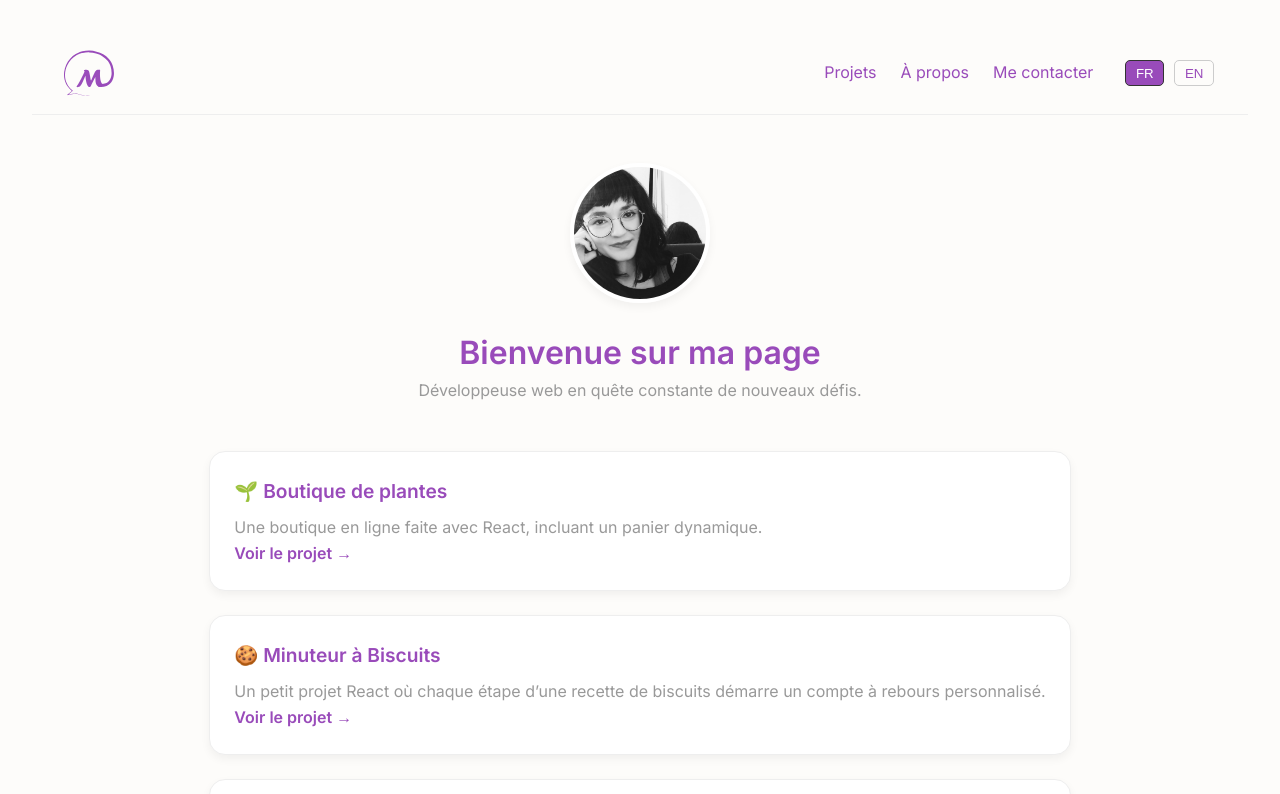
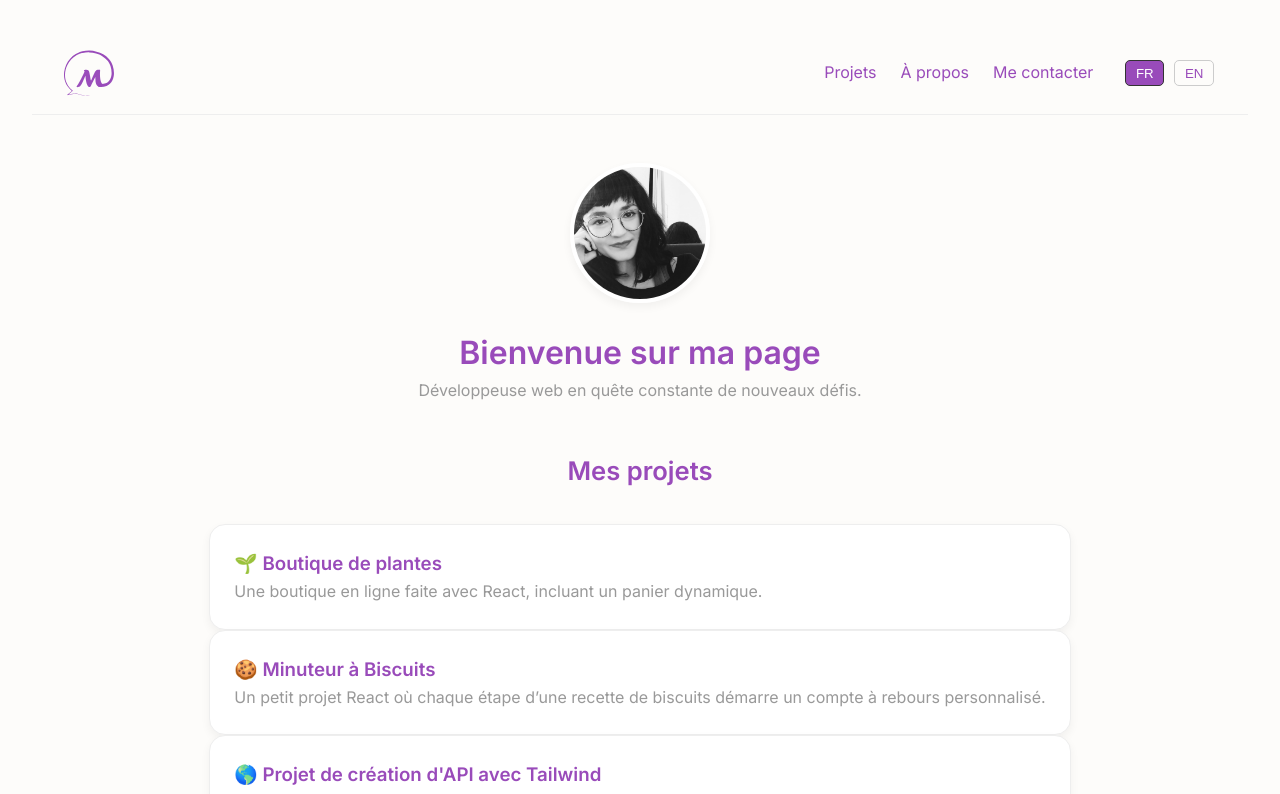
Before and after one commit to Manzana1/HomePage, a React (Vite) app: page / in a window 1280 px wide. Shown: the top 794 px of the page. Built offline with nearby package versions, Linux system fonts and the light colour scheme.

Commit message:
Translation adjustment on the projects

```diff
--- a/src/App.jsx
+++ b/src/App.jsx
@@ -1,4 +1,4 @@
-import { useState } from "react";
+import { useState, useEffect } from "react";
 
 import Navbar from "./components/Navbar";
 import Header from "./components/Header";
@@ -8,9 +8,23 @@ import Footer from "./components/Footer";
 function App() {
   const [language, setLanguage] = useState("fr");
 
+  //loading the stocked lauguage
+  useEffect(() => {
+    const savedLang = localStorage.getItem("language");
+    if (savedLang) {
+      setLanguage(savedLang);
+    }
+  }, []);
+
+  //update localStorage to all changes
+  const handleLanguageChange = (lang) => {
+    setLanguage(lang);
+    localStorage.setItem("language", lang);
+  };
+
   return (
     <div className="app">
-      <Navbar language={language} setLanguage={setLanguage} />
+      <Navbar language={language} onLanguageChange={handleLanguageChange} />
       <Header language={language} />
       <Projects language={language} />
       <Footer language={language} />
--- a/src/components/Header.jsx
+++ b/src/components/Header.jsx
@@ -1,20 +1,35 @@
 import React from "react";
+import { motion } from "framer-motion";
 
 function Header({ language }) {
+  const title =
+    language === "fr" ? "Bienvenue sur ma page" : "Welcome to my profile";
+
+  const description =
+    language === "fr"
+      ? "Développeuse web en quête constante de nouveaux défis."
+      : "Web developer constantly seeking new challenges.";
+
   return (
     <header>
       <img src="/photo.jpg" alt="Photo de profil" />
 
-      {language === "fr" ? (
-        <h1>Bienvenue sur ma page</h1>
-      ) : (
-        <h1>Welcome to my profile</h1>
-      )}
-      <p id="about">
-        {language === "fr"
-          ? "Développeuse web en quête constante de nouveaux défis."
-          : "Web developer constantly seeking new challenges."}
-      </p>
+      <motion.h1
+        initial={{ opacity: 0, y: 20 }}
+        animate={{ opacity: 1, y: 0 }}
+        transition={{ duration: 0.8 }}
+      >
+        {title}
+      </motion.h1>
+
+      <motion.p
+        id="about"
+        initial={{ opacity: 0, y: 20 }}
+        animate={{ opacity: 1, y: 0 }}
+        transition={{ duration: 0.8 }}
+      >
+        {description}
+      </motion.p>
     </header>
   );
 }
--- a/src/components/Navbar.jsx
+++ b/src/components/Navbar.jsx
@@ -1,6 +1,6 @@
 import { useState } from "react";
 
-function Navbar({ language, setLanguage }) {
+function Navbar({ language, onLanguageChange }) {
   const [menuOpen, setMenuOpen] = useState(false);
 
   const toggleMenu = () => setMenuOpen(!menuOpen);
@@ -26,13 +26,13 @@ function Navbar({ language, setLanguage }) {
         </li>
         <li className="lang-switch">
           <button
-            onClick={() => setLanguage("fr")}
+            onClick={() => onLanguageChange("fr")}
             className={language === "fr" ? "active" : ""}
           >
             FR
           </button>
           <button
-            onClick={() => setLanguage("en")}
+            onClick={() => onLanguageChange("en")}
             className={language === "en" ? "active" : ""}
           >
             EN
--- a/src/components/Projects.jsx
+++ b/src/components/Projects.jsx
@@ -1,35 +1,55 @@
-function Projects() {
+import React from "react";
+
+function Projects({ language }) {
   const projects = [
     {
-      title: "🌱 Boutique de plantes",
+      title: {
+        fr: "🌱 Boutique de plantes",
+        en: "🌱 Plant shop",
+      },
       url: "https://urban-roots-fawn.vercel.app/",
-      description:
-        "Une boutique en ligne faite avec React, incluant un panier dynamique.",
+      description: {
+        fr: "Une boutique en ligne faite avec React, incluant un panier dynamique.",
+        en: "An online store built with React, featuring a dynamic shopping cart.",
+      },
     },
     {
-      title: "🍪 Minuteur à Biscuits",
+      title: {
+        fr: "🍪 Minuteur à Biscuits",
+        en: "🍪 Cookie Timer",
+      },
       url: "https://biscuit-timer.vercel.app/",
-      description:
-        "Un petit projet React où chaque étape d’une recette de biscuits démarre un compte à rebours personnalisé.",
+      description: {
+        fr: "Un petit projet React où chaque étape d’une recette de biscuits démarre un compte à rebours personnalisé.",
+        en: "A small React project where each step of a cookie recipe starts a custom countdown.",
+      },
     },
     {
-      title: "Projet de création d'API avec Tailwind",
+      title: {
+        fr: "🌎 Projet de création d'API avec Tailwind",
+        en: "🌎 API Project with Tailwind",
+      },
       url: "https://countries-data-psi.vercel.app/",
-      description: "En cours...",
+      description: {
+        fr: "En cours...",
+        en: "In progress...",
+      },
     },
   ];
 
   return (
     <section id="projects" className="projects">
-      {projects.map((project, index) => (
-        <div className="project-card" key={index}>
-          <h2>{project.title}</h2>
-          <p>{project.description}</p>
-          <a href={project.url} target="_blank" rel="noopener noreferrer">
-            Voir le projet →
-          </a>
-        </div>
-      ))}
+      <h2>{language === "fr" ? "Mes projets" : "My projects"}</h2>
+      <ul>
+        {projects.map((project, index) => (
+          <li className="project-card" key={index}>
+            <a href={project.url} target="_blank" rel="noopener noreferrer">
+              <h3>{project.title[language]}</h3>
+            </a>
+            <p>{project.description[language]}</p>
+          </li>
+        ))}
+      </ul>
     </section>
   );
 }
--- a/src/style/main.css
+++ b/src/style/main.css
@@ -160,6 +160,10 @@ p {
   justify-content: space-evenly;
 }
 
+.projects li {
+  list-style: none;
+}
+
 .project-card {
   border: 1px solid var(--color-border);
   border-radius: var(--radius);
@@ -171,10 +175,11 @@ p {
 .project-card:hover {
   transform: translateY(-4px);
 }
-.project-card h2 {
-  font-size: 1.2rem;
+.projects h2 {
+  font-size: 1.6rem;
   color: #994bba;
   margin-bottom: 0.5rem;
+  text-align: center;
 }
 .project-card a {
   color: #994bba;
```
